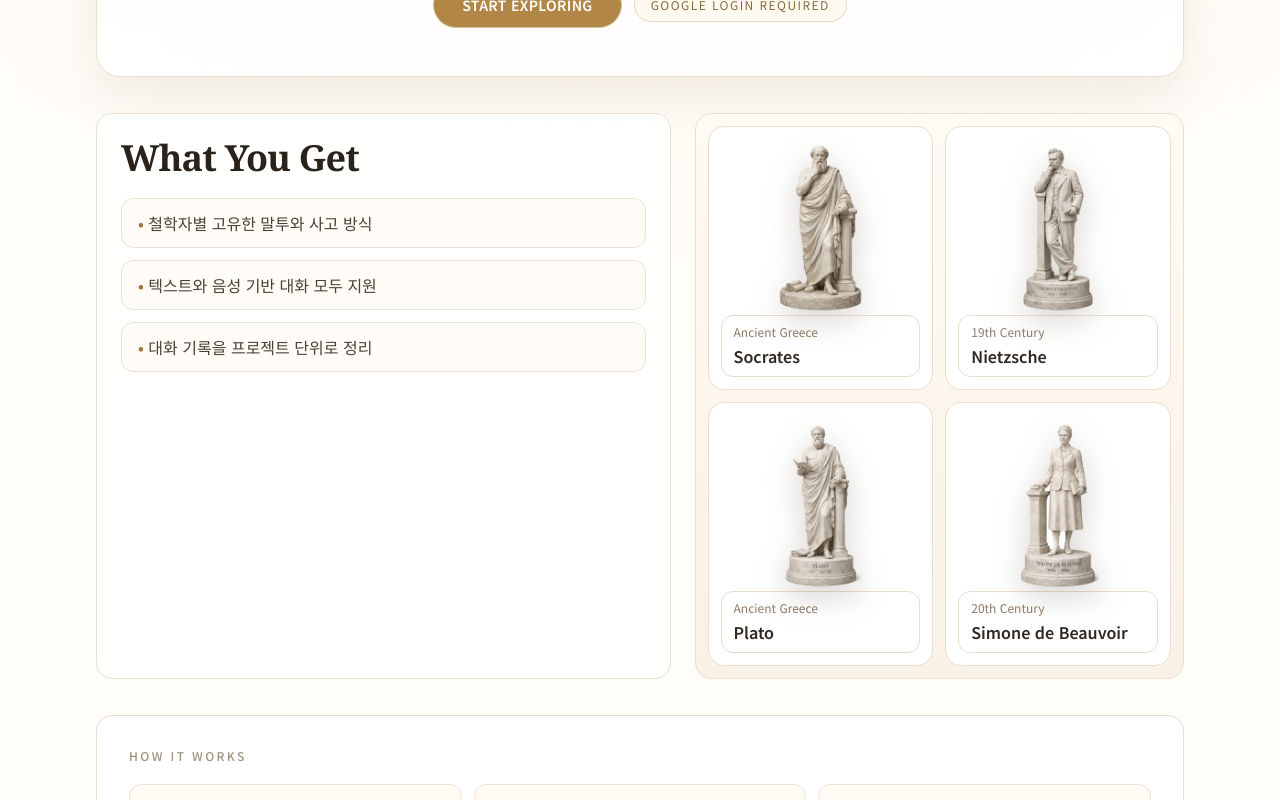
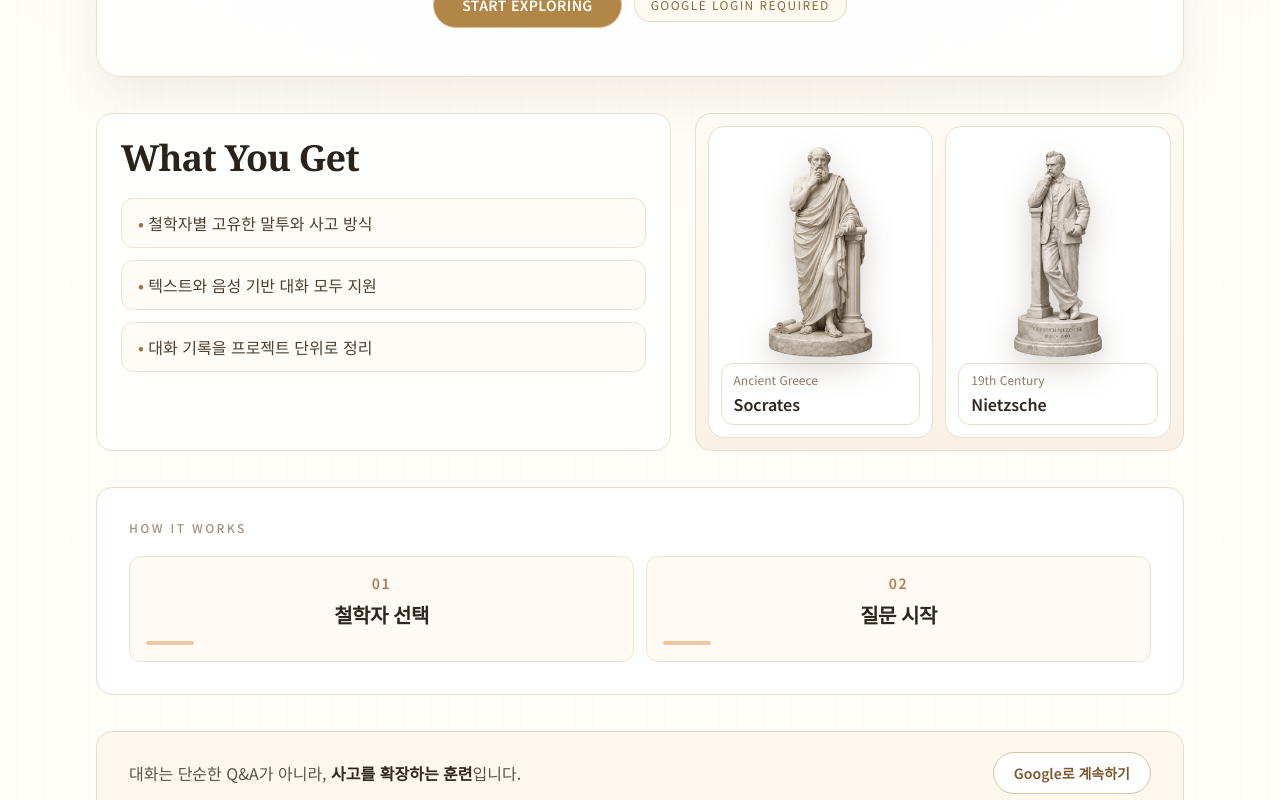
Before and after one commit to ium-team/philosopher-client, a Next.js app: page /service in a window 1280 px wide. Shown: the part 480-1280 px from the top of the page. Built offline with nearby package versions, Linux system fonts and the light colour scheme; no server answers.

Commit message:
style(auth): reduce landing card count for cleaner layout

```diff
--- a/src/features/auth/components/pre-login-landing-page.tsx
+++ b/src/features/auth/components/pre-login-landing-page.tsx
@@ -9,7 +9,7 @@
   onSignIn: () => Promise<void>;
 };
 
-const heroPhilosophers = ["socrates", "plato", "nietzsche", "simone_de_beauvoir"];
+const heroPhilosophers = ["socrates", "nietzsche"];
 
 const keyPoints = [
   "철학자별 고유한 말투와 사고 방식",
@@ -20,7 +20,6 @@
 const flowItems = [
   { number: "01", title: "철학자 선택" },
   { number: "02", title: "질문 시작" },
-  { number: "03", title: "생각 확장" },
 ] as const;
 
 export function PreLoginLandingPage({ authError, onSignIn }: PreLoginLandingPageProps) {
@@ -91,13 +90,13 @@
           </div>
 
           <div className="rounded-2xl border border-[#eadfce] bg-[linear-gradient(180deg,#fffaf3_0%,#f9f1e6_100%)] p-3">
-            <div className="grid grid-cols-2 gap-3">
+            <div className="grid grid-cols-1 gap-3 sm:grid-cols-2">
               {selectedPhilosophers.map((philosopher) => (
                 <article
                   key={philosopher.id}
                   className="group overflow-hidden rounded-2xl border border-[#ebdecf] bg-white p-3 transition duration-200 hover:-translate-y-1 hover:shadow-[0_12px_20px_rgba(84,54,24,0.14)]"
                 >
-                  <div className="relative h-40 md:h-44">
+                  <div className="relative h-52 md:h-56">
                     <Image
                       src={philosopher.imageSrc}
                       alt={`${philosopher.name} portrait`}
@@ -118,7 +117,7 @@
 
         <section className="rounded-2xl border border-[#eadccc] bg-white/95 p-6 md:p-8">
           <p className="text-xs font-medium uppercase tracking-[0.2em] text-[#a3917f]">How It Works</p>
-          <div className="mt-5 grid gap-3 md:grid-cols-3">
+          <div className="mt-5 grid gap-3 md:grid-cols-2">
             {flowItems.map((item) => (
               <article key={item.number} className="relative rounded-xl border border-[#efe2d4] bg-[#fffaf4] p-4 text-center">
                 <p className="text-sm font-semibold tracking-[0.12em] text-[#b27a4d]">{item.number}</p>
```
